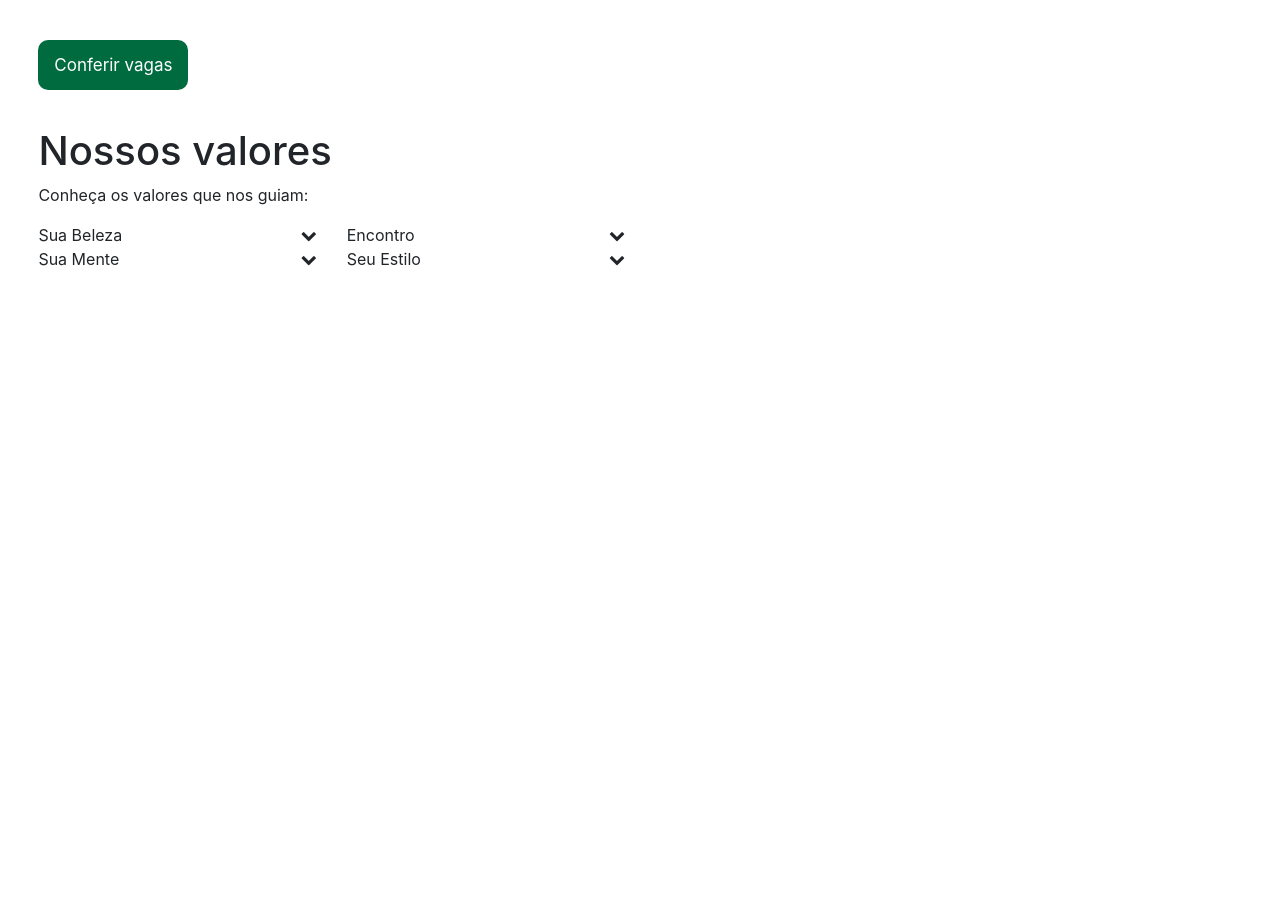
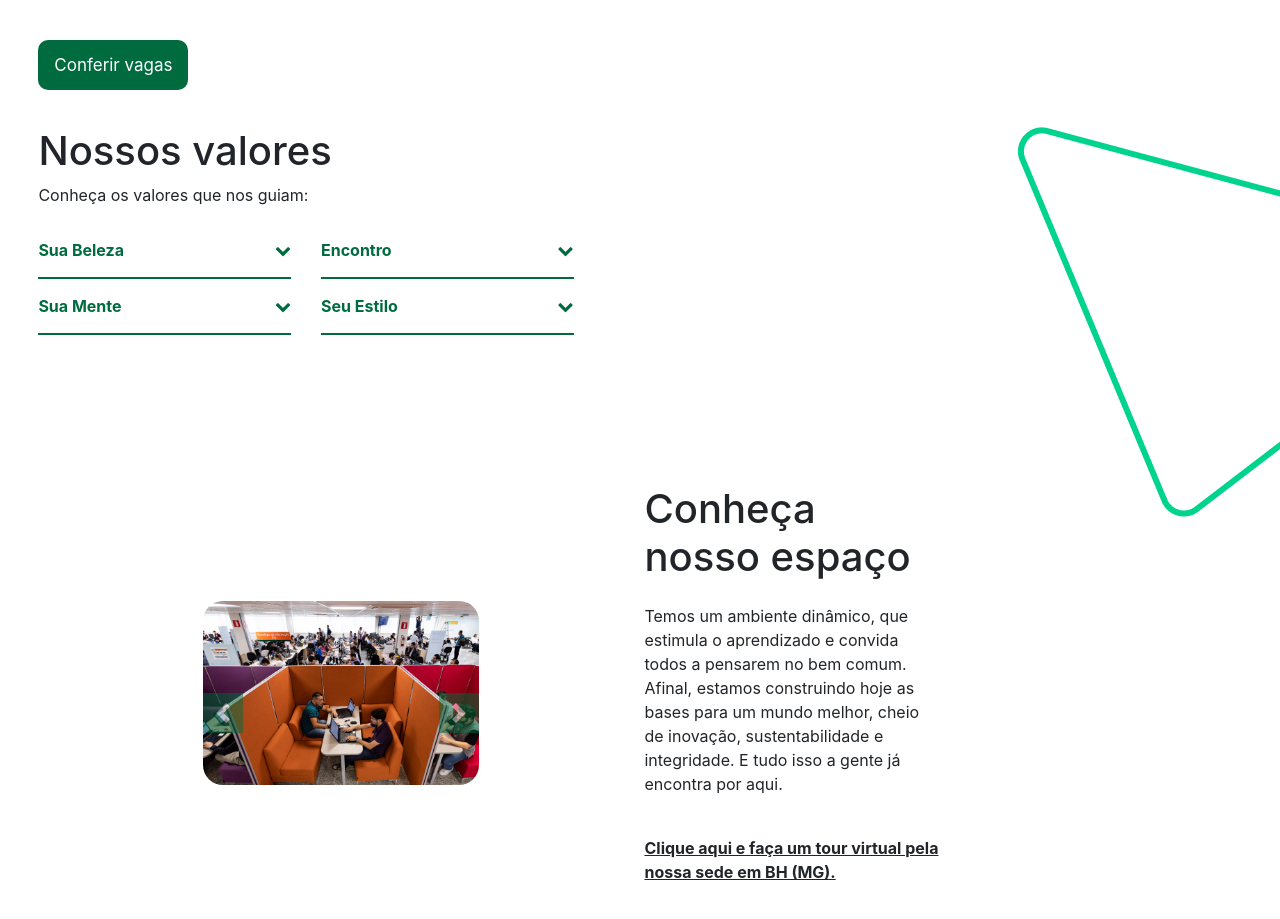
Before and after one commit to cathedim/mrv-trabalhe-conosco, a plain HTML site: page index.html in a window 1280 px wide. Shown: the part 807-1726 px from the top of the page. Before the commit the page ends 1104 px from the top, so only its background shows below. Drawn offline with nearby package versions, Linux system fonts and the light colour scheme.

Commit message:
Seção Conheça nosso espaço

```diff
--- a/index.html
+++ b/index.html
@@ -67,7 +67,8 @@
         </div>
     </div>
 
-    <div id="valores">
+    <div id="valores" class="row">
+        <div class="col-11">
             <h1>Nossos valores</h1>
             <p>Conheça os valores que nos guiam:</p>
             <div class="row">
@@ -99,6 +100,35 @@
                 </div>
             </div>
         </div>
+        <div class="col-1">
+            <img style="position: absolute; right: -40px;" src="img/triangulo.png">
+        </div>
+    </div>
+
+    <div id="espaco" class="row">
+        <div class="col-4">
+            <div id="carousel" class="carousel slide" data-ride="carousel">
+                <div class="carousel-inner">
+                  <div class="carousel-item active">
+                    <img class="d-block w-100" src="img/nosso-espaco.png" alt="Primeiro slide">
+                  </div>
+                </div>
+                <a class="carousel-control-prev" href="#carousel" role="button" data-slide="prev">
+                  <span class="carousel-control-prev-icon" aria-hidden="true"></span>
+                  <span class="sr-only">Anterior</span>
+                </a>
+                <a class="carousel-control-next" href="#carousel" role="button" data-slide="next">
+                  <span class="carousel-control-next-icon" aria-hidden="true"></span>
+                  <span class="sr-only">Próximo</span>
+                </a>
+              </div>
+        </div>
+        <div id="conheca-nosso-espaco" class="col-6">
+            <h1>Conheça nosso espaço </h1>
+            <p>Temos um ambiente dinâmico, que estimula o aprendizado e convida todos a pensarem no bem comum. Afinal, estamos construindo hoje as bases para um mundo melhor, cheio de inovação, sustentabilidade e integridade. E tudo isso a gente já encontra por aqui.</p><br>
+            <p id="tour-virtual">Clique aqui e faça um tour virtual pela nossa sede em BH (MG).</p>
+        </div>
+    </div>
 
     <!-- Modal -->
     <div id="myModal" class="modal fade" id="exampleModalCenter" tabindex="-1" role="dialog" aria-labelledby="exampleModalCenterTitle" aria-hidden="true">
--- a/style.css
+++ b/style.css
@@ -114,6 +114,49 @@ body, html {
     border-radius: 10px;
 }
 
+#valores div div details {
+    padding: 15px 0px;
+    border-bottom: 2px solid #006B3F;
+}
+
 #valores div div details summary {
     list-style: none;
+    color: #006B3F;
+    font-weight: bold;
 }
+
+#espaco {
+    padding: 150px;
+    align-items: center;
+    margin-left: auto;
+}
+
+#carousel div div img {
+    border-radius: 20px;
+}
+
+#carousel a {
+    background-color: #006B3F;
+    height: 40px;
+    top: 50%;
+    width: 40px;
+}
+
+#espaco div h1 {
+    font-size: 40px;
+    padding-bottom: 15px;
+}
+
+#conheca-nosso-espaco {
+    padding-left: 150px;
+}
+
+#tour-virtual {
+    text-decoration: underline;
+    font-weight: bold;
+}
+
+#tour-virtual:hover,
+#tour-virtual:focus {
+    cursor: pointer;
+}
```
Also changed, not shown: img/triangulo.png (added). Lines whose indentation alone changed are shown as unchanged.
